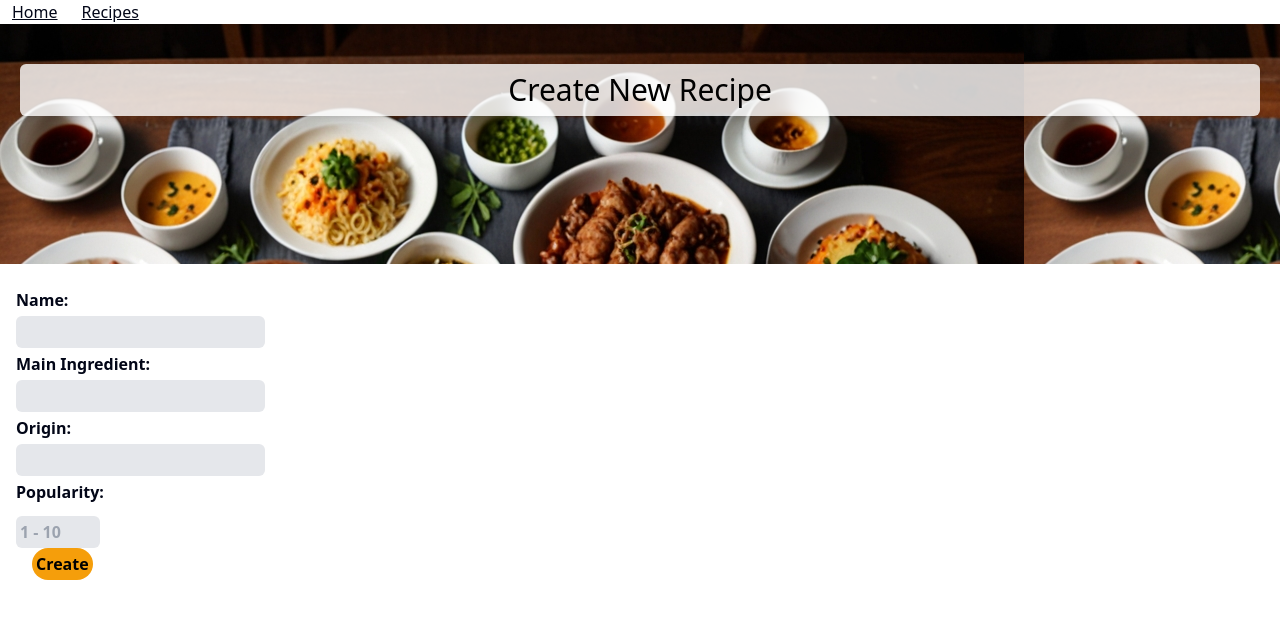
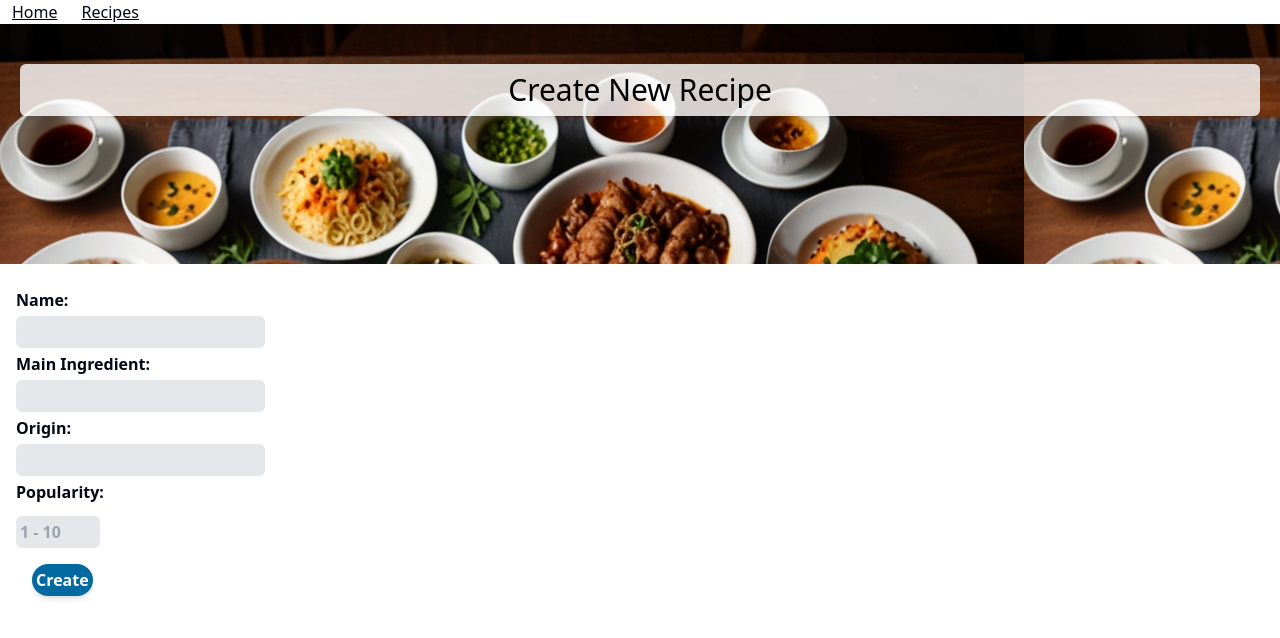
Before and after one commit to chrisjimenez10/assignment_frontend, a React (Vite) app: page /createrecipe in a window 1280 px wide. Shown: the top 638 px of the page. Built offline with nearby package versions, Linux system fonts and the light colour scheme; no server answers.

Commit message:
finished styling components on MVP with tailwind

```diff
--- a/src/components/Details.jsx
+++ b/src/components/Details.jsx
@@ -55,10 +55,12 @@ const Details = () => {
 
         {renderForm === "form"
             ?
-            <Form renderForm={renderForm} setRenderForm={setRenderForm} recipeToEdit={recipeToEdit} updateRecipe={updateRecipe}/>
+            <section className='mt-2 w-36'>
+                <Form renderForm={renderForm} setRenderForm={setRenderForm} recipeToEdit={recipeToEdit} updateRecipe={updateRecipe}/>
+            </section>
             :
             <>
-                <button className="bg-sky-600 hover:bg-sky-700 text-white text-sm font-bold py-2 px-4 rounded-full mx-5 mt-3 shadow-md" onClick={()=> handleEdit(singleRecipe)}>Edit</button>
+                <button className="hover:bg-sky-600 bg-sky-700 text-white text-sm font-bold py-2 px-4 rounded-full mx-5 mt-3 shadow-md" onClick={()=> handleEdit(singleRecipe)}>Edit</button>
                 <button className="bg-red-500 hover:bg-red-700 text-white text-sm font-bold py-2 px-4 rounded-full shadow-md" onClick={()=> handleDelete(singleRecipe.id)}>Delete</button>
             </>
         }
--- a/src/components/Form.jsx
+++ b/src/components/Form.jsx
@@ -65,10 +65,10 @@ const Form = ({createRecipe, renderForm, setRenderForm, recipeToEdit, updateReci
         <label htmlFor="popularity" className='font-bold'>Popularity: </label>
         <input id="popularity" name="popularity" type="number" value={formData.popularity} onChange={handleInputChange} min="1" max="10" placeholder="1 - 10" required className='bg-gray-200 rounded-md pl-1 font-semibold mt-2'></input>
 
-        <button className='ml-4 bg-amber-500 text-black hover:bg-black hover:text-amber-500 p-1 text-base font-semibold hover:cursor-pointer rounded-full' type="submit" disabled={formData.name === "" || formData.mainIngredient === "" || formData.origin === "" || formData.popularity === ""}>{recipeToEdit ? "Edit" : "Create"}</button>
+        <button className='ml-4 mt-4 hover:bg-sky-600 bg-sky-700 text-white text-base p-1 font-bold hover:cursor-pointer rounded-full shadow-md' type="submit" disabled={formData.name === "" || formData.mainIngredient === "" || formData.origin === "" || formData.popularity === ""}>{recipeToEdit ? "Edit" : "Create"}</button>
 
         {/* Hide Edit Form in Details component ONLY - Will render only in Details Component */}
-        {renderForm === "form" ? <button onClick={()=> setRenderForm("")}>Cancel</button> : ""}
+        {renderForm === "form" ? <button className='ml-4 p-1 text-base font-bold hover:cursor-pointer rounded-full bg-gray-950 text-gray-50 hover:bg-gray-50 hover:text-gray-950' onClick={()=> setRenderForm("")}>Cancel</button> : ""}
 
     </form>
 
```
